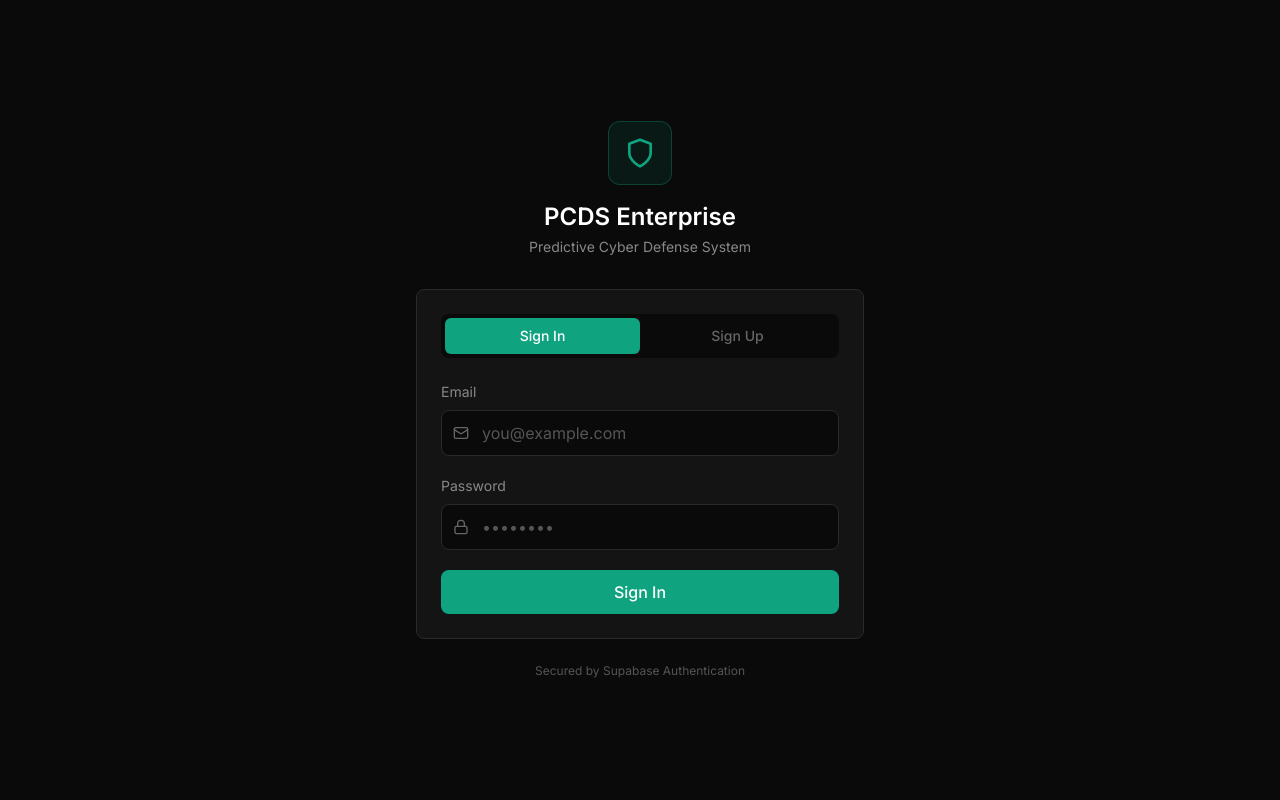
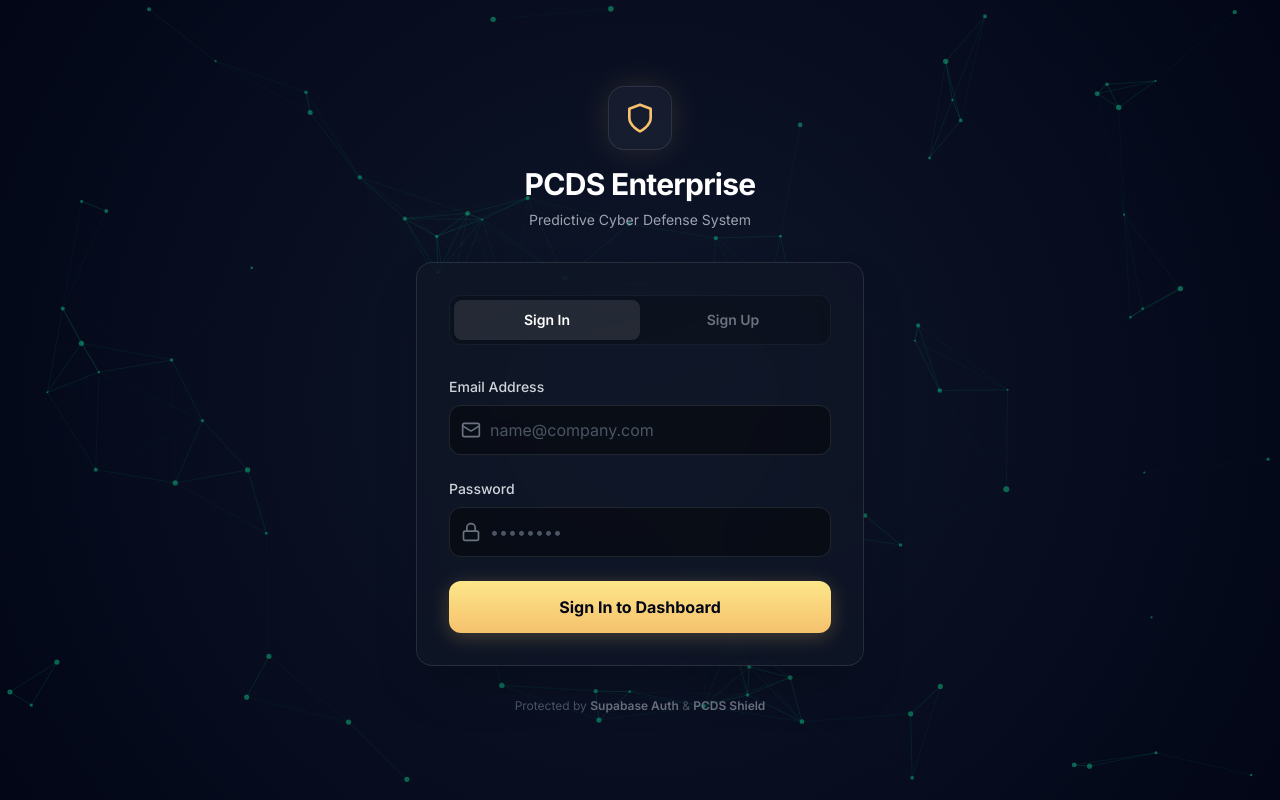
Before and after one commit to SANJAY31105/pcds-core, a Next.js app in the folder frontend/: page /login in a window 1280 px wide. Built offline with nearby package versions, Linux system fonts and the light colour scheme; no server answers.

Commit message:
feat(ui): Upgrade login page to match premium theme

```diff
--- a/frontend/app/login/page.tsx
+++ b/frontend/app/login/page.tsx
@@ -4,6 +4,8 @@ import { useState } from 'react';
 import { useRouter } from 'next/navigation';
 import { Shield, Lock, Mail, AlertCircle, UserPlus } from 'lucide-react';
 import { useAuth } from '@/lib/AuthContext';
+
+import NetworkBackground from '@/components/NetworkBackground';
 
 export default function LoginPage() {
     const [email, setEmail] = useState('');
@@ -46,80 +48,85 @@ export default function LoginPage() {
     };
 
     return (
-        <div className="min-h-screen bg-[#0a0a0a] flex items-center justify-center p-4">
-            <div className="w-full max-w-md">
+        <div className="min-h-screen bg-[#020617] flex items-center justify-center p-4 relative overflow-hidden">
+            {/* Animated Background */}
+            <div className="absolute inset-0 z-0">
+                <NetworkBackground />
+            </div>
+
+            <div className="w-full max-w-md relative z-10">
                 {/* Logo */}
                 <div className="text-center mb-8">
-                    <div className="inline-flex items-center justify-center w-16 h-16 bg-[#10a37f]/10 border border-[#10a37f]/30 rounded-xl mb-4">
-                        <Shield className="w-8 h-8 text-[#10a37f]" />
+                    <div className="inline-flex items-center justify-center w-16 h-16 bg-white/5 border border-white/10 backdrop-blur-sm rounded-2xl mb-4 shadow-[0_0_40px_-10px_rgba(245,193,108,0.3)]">
+                        <Shield className="w-8 h-8 text-[#f5c16c]" />
                     </div>
-                    <h1 className="text-2xl font-semibold text-white">PCDS Enterprise</h1>
-                    <p className="text-[#888] text-sm mt-1">Predictive Cyber Defense System</p>
+                    <h1 className="text-3xl font-bold text-white tracking-tight">PCDS Enterprise</h1>
+                    <p className="text-gray-400 text-sm mt-2">Predictive Cyber Defense System</p>
                 </div>
 
                 {/* Login/Signup Form */}
-                <div className="bg-[#141414] rounded-lg border border-[#2a2a2a] p-6">
+                <div className="bg-[#111827]/60 backdrop-blur-xl rounded-2xl border border-white/10 p-8 shadow-2xl">
                     {/* Tab Toggle */}
-                    <div className="flex mb-6 bg-[#0a0a0a] rounded-lg p-1">
+                    <div className="flex mb-8 bg-black/20 rounded-xl p-1 border border-white/5">
                         <button
                             onClick={() => { setIsSignup(false); setError(''); setSuccess(''); }}
-                            className={`flex-1 py-2 px-4 rounded-md text-sm font-medium transition-colors ${!isSignup ? 'bg-[#10a37f] text-white' : 'text-[#666] hover:text-white'}`}
+                            className={`flex-1 py-2.5 px-4 rounded-lg text-sm font-semibold transition-all duration-200 ${!isSignup ? 'bg-white/10 text-white shadow-sm' : 'text-gray-500 hover:text-gray-300'}`}
                         >
                             Sign In
                         </button>
                         <button
                             onClick={() => { setIsSignup(true); setError(''); setSuccess(''); }}
-                            className={`flex-1 py-2 px-4 rounded-md text-sm font-medium transition-colors ${isSignup ? 'bg-[#10a37f] text-white' : 'text-[#666] hover:text-white'}`}
+                            className={`flex-1 py-2.5 px-4 rounded-lg text-sm font-semibold transition-all duration-200 ${isSignup ? 'bg-white/10 text-white shadow-sm' : 'text-gray-500 hover:text-gray-300'}`}
                         >
                             Sign Up
                         </button>
                     </div>
 
-                    <form onSubmit={handleSubmit} className="space-y-5">
+                    <form onSubmit={handleSubmit} className="space-y-6">
                         {error && (
-                            <div className="flex items-center gap-2 bg-red-500/10 border border-red-500/30 text-red-400 px-4 py-3 rounded-lg text-sm">
-                                <AlertCircle className="w-4 h-4 flex-shrink-0" />
+                            <div className="flex items-center gap-3 bg-red-500/10 border border-red-500/20 text-red-200 px-4 py-3 rounded-lg text-sm">
+                                <AlertCircle className="w-5 h-5 flex-shrink-0 text-red-500" />
                                 {error}
                             </div>
                         )}
 
                         {success && (
-                            <div className="flex items-center gap-2 bg-green-500/10 border border-green-500/30 text-green-400 px-4 py-3 rounded-lg text-sm">
-                                <UserPlus className="w-4 h-4 flex-shrink-0" />
+                            <div className="flex items-center gap-3 bg-emerald-500/10 border border-emerald-500/20 text-emerald-200 px-4 py-3 rounded-lg text-sm">
+                                <UserPlus className="w-5 h-5 flex-shrink-0 text-emerald-500" />
                                 {success}
                             </div>
                         )}
 
                         <div>
-                            <label className="block text-sm text-[#888] mb-2">
-                                Email
+                            <label className="block text-sm font-medium text-gray-300 mb-2">
+                                Email Address
                             </label>
-                            <div className="relative">
-                                <Mail className="absolute left-3 top-1/2 -translate-y-1/2 w-4 h-4 text-[#666]" />
+                            <div className="relative group">
+                                <Mail className="absolute left-3 top-1/2 -translate-y-1/2 w-5 h-5 text-gray-500 group-focus-within:text-[#f5c16c] transition-colors" />
                                 <input
                                     type="email"
                                     value={email}
                                     onChange={(e) => setEmail(e.target.value)}
-                                    placeholder="you@example.com"
-                                    className="w-full bg-[#0a0a0a] border border-[#2a2a2a] rounded-lg pl-10 pr-4 py-2.5 text-white placeholder-[#555] focus:outline-none focus:border-[#10a37f] transition-colors"
+                                    placeholder="name@company.com"
+                                    className="w-full bg-black/40 border border-white/10 rounded-xl pl-10 pr-4 py-3 text-white placeholder-gray-600 focus:outline-none focus:border-[#f5c16c]/50 focus:ring-1 focus:ring-[#f5c16c]/50 transition-all"
                                     required
                                 />
                             </div>
                         </div>
 
                         <div>
-                            <label className="block text-sm text-[#888] mb-2">
-                                Password {isSignup && <span className="text-[#555]">(min 6 characters)</span>}
+                            <label className="block text-sm font-medium text-gray-300 mb-2">
+                                Password {isSignup && <span className="text-gray-500 font-normal">(min 6 chars)</span>}
                             </label>
-                            <div className="relative">
-                                <Lock className="absolute left-3 top-1/2 -translate-y-1/2 w-4 h-4 text-[#666]" />
+                            <div className="relative group">
+                                <Lock className="absolute left-3 top-1/2 -translate-y-1/2 w-5 h-5 text-gray-500 group-focus-within:text-[#f5c16c] transition-colors" />
                                 <input
                                     type="password"
                                     value={password}
                                     onChange={(e) => setPassword(e.target.value)}
                                     placeholder="••••••••"
                                     minLength={isSignup ? 6 : undefined}
-                                    className="w-full bg-[#0a0a0a] border border-[#2a2a2a] rounded-lg pl-10 pr-4 py-2.5 text-white placeholder-[#555] focus:outline-none focus:border-[#10a37f] transition-colors"
+                                    className="w-full bg-black/40 border border-white/10 rounded-xl pl-10 pr-4 py-3 text-white placeholder-gray-600 focus:outline-none focus:border-[#f5c16c]/50 focus:ring-1 focus:ring-[#f5c16c]/50 transition-all"
                                     required
                                 />
                             </div>
@@ -128,27 +135,32 @@ export default function LoginPage() {
                         <button
                             type="submit"
                             disabled={loading}
-                            className="w-full bg-[#10a37f] hover:bg-[#0d8a6a] text-white font-medium py-2.5 px-4 rounded-lg transition-colors disabled:opacity-50 disabled:cursor-not-allowed"
+                            className="w-full font-bold py-3.5 px-4 rounded-xl transition-all hover:scale-[1.02] active:scale-[0.98] disabled:opacity-50 disabled:cursor-not-allowed shadow-lg"
+                            style={{
+                                background: 'linear-gradient(180deg, #fde68a, #f5c16c)',
+                                color: '#020617',
+                                boxShadow: '0 4px 20px rgba(245, 193, 108, 0.25)'
+                            }}
                         >
                             {loading ? (
                                 <span className="flex items-center justify-center gap-2">
-                                    <svg className="animate-spin w-4 h-4" fill="none" viewBox="0 0 24 24">
+                                    <svg className="animate-spin w-5 h-5" fill="none" viewBox="0 0 24 24">
                                         <circle className="opacity-25" cx="12" cy="12" r="10" stroke="currentColor" strokeWidth="4" />
                                         <path className="opacity-75" fill="currentColor" d="M4 12a8 8 0 018-8V0C5.373 0 0 5.373 0 12h4zm2 5.291A7.962 7.962 0 014 12H0c0 3.042 1.135 5.824 3 7.938l3-2.647z" />
                                     </svg>
-                                    {isSignup ? 'Creating account...' : 'Signing in...'}
+                                    {isSignup ? 'Creating account...' : 'Authenticating...'}
                                 </span>
                             ) : (
-                                isSignup ? 'Create Account' : 'Sign In'
+                                isSignup ? 'Create Account' : 'Sign In to Dashboard'
                             )}
                         </button>
                     </form>
                 </div>
 
                 {/* Footer */}
-                <div className="text-center mt-6">
-                    <p className="text-[#555] text-xs">
-                        Secured by Supabase Authentication
+                <div className="text-center mt-8">
+                    <p className="text-gray-600 text-xs">
+                        Protected by <span className="text-gray-500 font-semibold">Supabase Auth</span> & <span className="text-gray-500 font-semibold">PCDS Shield</span>
                     </p>
                 </div>
             </div>
```
